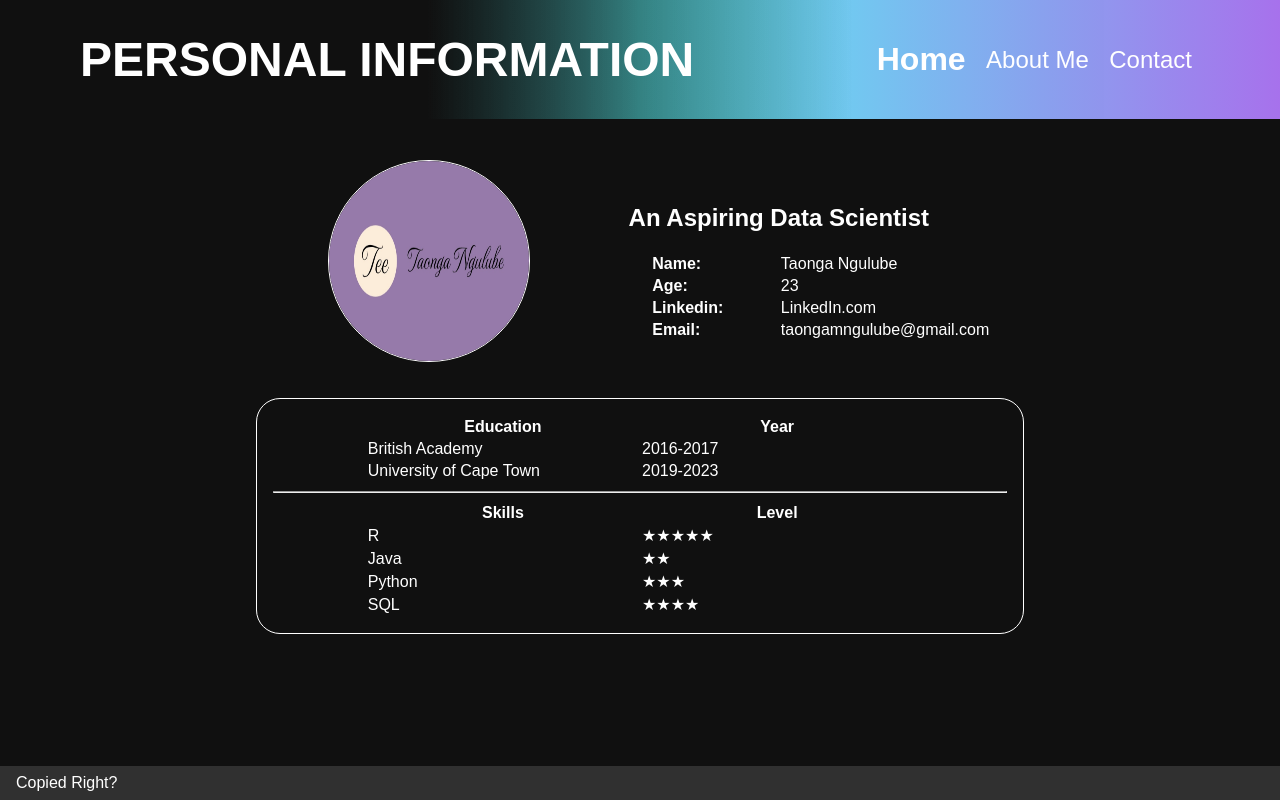
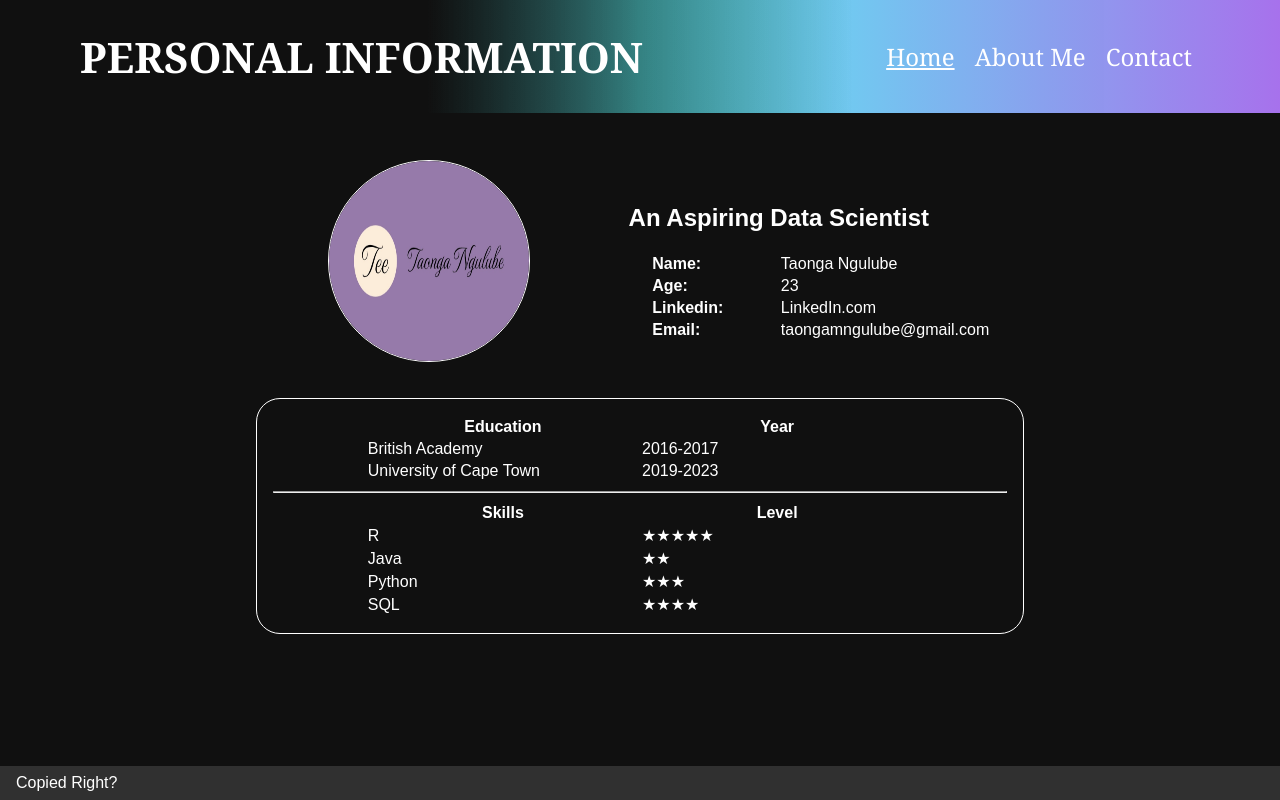
Before and after one commit to TaongaN/Website, a plain HTML site: page index.html in a window 1280 px wide. Drawn offline with Linux system fonts and the light colour scheme.

Commit message:
Changed the heading size and font

```diff
--- a/index.html
+++ b/index.html
@@ -15,7 +15,7 @@
   <body>
     <div class="header">
       <div class="header-background"></div>
-      <div class="title"><h1>Personal Information</h1></div>
+      <div class="title"><h1 class = "title-info">Personal Information</h1></div>
       <div class="navbar">
         <a href="index.html" class="nav-link nav-link-active">Home</a>
         <a href="about.html" class="nav-link">About Me</a>
--- a/main.css
+++ b/main.css
@@ -39,6 +39,7 @@ table {
   margin: 0;
   position: fixed;
   top: 0;
+  font-family: Cambria, Cochin, Georgia, Times, 'Times New Roman', serif;
 }
 .header-background {
   background: linear-gradient(to right, var(--background-color-main), var(--background-color-main), #0000, #0000),
@@ -57,6 +58,10 @@ table {
   margin-right: auto;
   margin-left: 10vh;
 }
+.title-info{
+  font-size: 1.75em;
+  font-family: Cambria, Cochin, Georgia, Times, 'Times New Roman', serif ;
+}
 .navbar {
   margin-left: auto;
   margin-right: 10vh;
@@ -67,9 +72,7 @@ table {
   vertical-align: middle;
 }
 .nav-link-active {
-  font-size: 2rem;
-  font-weight: bold;
-  padding: 1vh;
+  text-decoration: underline;
 }
 /* Body */
 .body {
```
